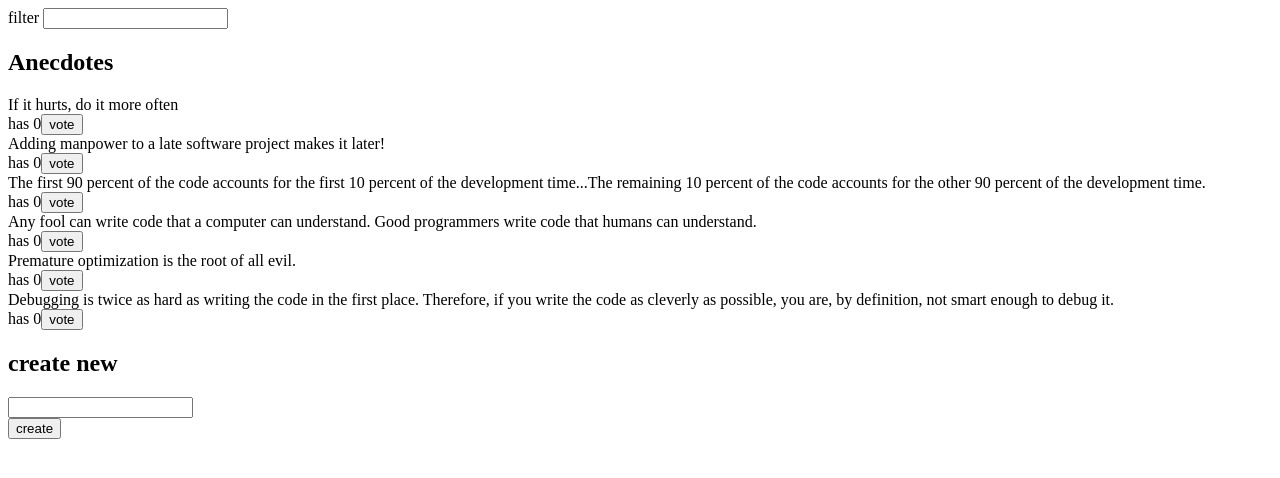
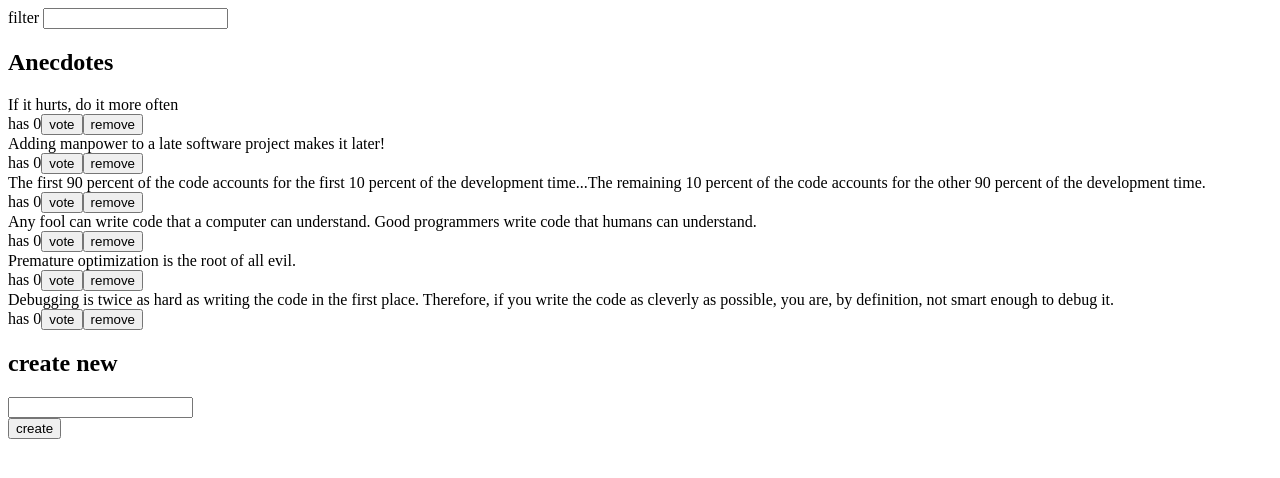
Before and after one commit to AaltonenJari/zustand-anecdotes, a React (Vite) app: page / in a window 1280 px wide. Shown: the top 478 px of the page. Built offline with nearby package versions, Linux system fonts and the light colour scheme; data requests are answered from the project's data file.

Commit message:
Tehtävä 6.11 anekdootit, step10

```diff
--- a/src/components/AnecdoteList.jsx
+++ b/src/components/AnecdoteList.jsx
@@ -6,6 +6,7 @@ const AnecdoteList = () => {
     const filter = useFilter()
     const { vote } = useAnecdoteActions()
     const setNotification = useSetNotification()
+    const { remove } = useAnecdoteActions()
 
     const sortefAnecdotes = anecdotes.toSorted((a, b) => b.votes - a.votes)
 
@@ -19,6 +20,12 @@ const AnecdoteList = () => {
       setNotification(`You voted '${anecdote.content}'`, 5)
     }
 
+    const handleRemove = (id) => {
+      const anecdote = anecdotes.find(a => a.id === id)
+      setNotification(`You removed '${anecdote.content}'`, 5)
+      remove(id)
+    }
+
     return (
       <div>
         {filteredAnecdotes.map(anecdote => (
@@ -27,6 +34,9 @@ const AnecdoteList = () => {
             <div>
                has {anecdote.votes}
                <button onClick={() => handleVote(anecdote.id)}>vote</button>
+               {anecdote.votes === 0 && (
+                 <button onClick={() => handleRemove(anecdote.id)}>remove</button>
+               )}
             </div>
           </div>
         ))}
--- a/src/services/anecdotes.js
+++ b/src/services/anecdotes.js
@@ -40,5 +40,12 @@ const update = async (id, anecdote) => {
   return await response.json()
 }
 
+const remove = async (id) => {
+  const response = await fetch(`${baseUrl}/${id}`, { method: 'DELETE' })
 
-export default { getAll, createNew, update }
+  if (!response.ok) {
+    throw new Error('Failed to delete anecdote')
+  }
+}
+
+export default { getAll, createNew, update, remove }
--- a/src/store.js
+++ b/src/store.js
@@ -23,6 +23,12 @@ const useAnecdoteStore = create((set, get) => ({
       const anecdotes = await anecdoteService.getAll()
       set(() => ({ anecdotes }))
     },
+    remove: async (id) => {
+      await anecdoteService.remove(id)
+      set(state => ({
+        anecdotes: state.anecdotes.filter(a => a.id !== id)
+      }))
+    },
     setFilter: (filterText) => set(() => ({
       filter: filterText
     }))
```
